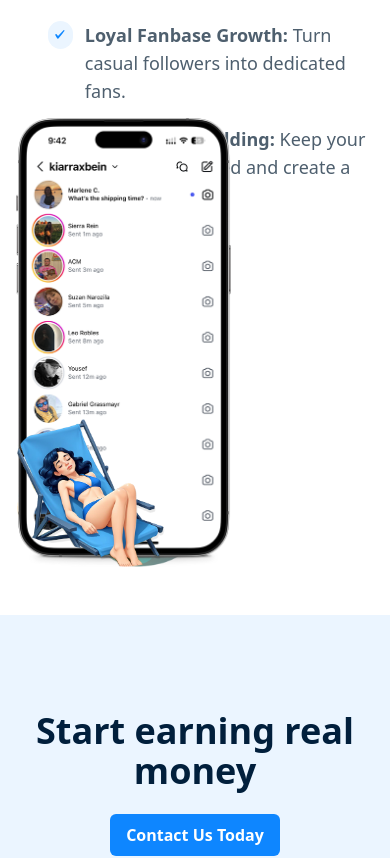
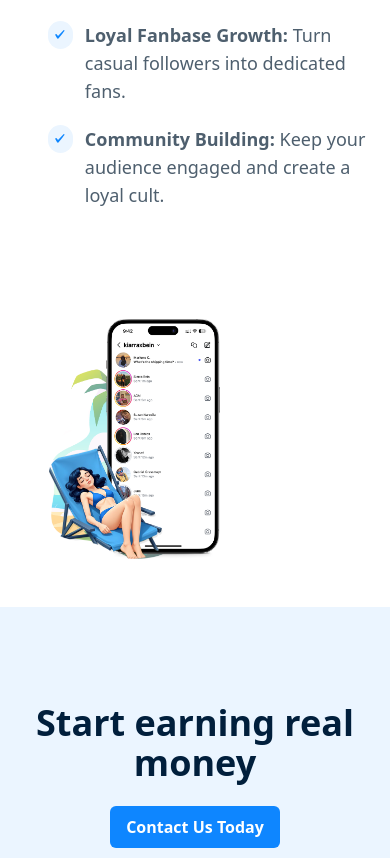
Before and after one commit to KamanDShrestha/rubia-2, a Next.js app: page /solutions in a window 390 px wide. Shown: the part 3608-4466 px from the top of the page. Built offline with nearby package versions, Linux system fonts and the light colour scheme.

Commit message:
fix: last solution image responsive

```diff
--- a/src/app/solutions/page.tsx
+++ b/src/app/solutions/page.tsx
@@ -242,7 +242,7 @@ const SolutionsPage = () => {
         <div className='md:py-[64px]'>
           <div className='flex flex-col items-center justify-between md:flex-row-reverse'>
             {/* Text Section */}
-            <div className=' flex flex-col justify-start items-start text-left pl-4 lg:pl-0 lg:pb-24'>
+            <div className=' flex flex-col justify-start items-start text-left pl-4 sm:pl-0 lg:pb-24'>
               <div className='w-12 h-12 mt-9 rounded-full bg-brand-light flex justify-center items-center'>
                 <Image src='/icons/manage.svg' alt='' width={20} height={20} />
               </div>
@@ -273,76 +273,81 @@ const SolutionsPage = () => {
               </div>
             </div>
 
-            <div className='relative w-full max-w-[760px] mx-auto lg:h-[560px] flex items-center justify-center lg:pr-24'>
+            <div className="relative w-full h-[350px] sm:h-96 flex items-center justify-center sm:mt-8 lg:mt-0">
+              {/* Background tree */}
+              <div className="absolute bottom-0 left-[9.5%] z-10 w-[42%] sm:w-[48%] lg:w-[32%]">
+                <Image
+                  src="/images/solutions/4/Curves 1.png"
+                  alt="Background tree"
+                  width={320}
+                  height={300}
+                  className="h-auto w-full object-contain"
+                />
+              </div>
+              {/* iPhone image */}
+              <div className="absolute bottom-0 left-[25%] z-20 w-[32%] sm:w-[40%] lg:w-[25%]">
+                <Image
+                  src="/images/solutions/4/iphone.png"
+                  alt="Iphone image"
+                  width={250}
+                  height={500}
+                  className="h-auto w-full object-contain"
+                />
+              </div>
+              {/* Woman on chair */}
+              <div className="absolute bottom-0 left-[9%] z-30 w-[32%] sm:w-[36%] lg:w-[25%]">
+                <Image
+                  src="/images/solutions/4/Woman.png"
+                  alt="woman on chair"
+                  width={260}
+                  height={340}
+                  className="h-auto w-full object-contain"
+                />
+              </div>
+            </div>
+
+          </div>
+        </div>
+      </div>
+
+      {/* <div className='relative w-full max-w-[760px] mx-auto lg:h-[560px] flex items-center justify-center'> */}
       {/* Background Image */}
-              <div className="relative w-full h-0 pb-[100%] sm:pb-[85%] lg:pb-[50%]">
-                <div className="absolute z-10 bottom-0 right-0  lg:-bottom-16 lg:right-19">
+      {/* <div className="relative wh-0 pb-[95%] sm:pb-[65%] lg:pb-[lex justify-center items-center">
+                <div className="absolute z-10 bottom-0 right-4 md:-bottom-8 lg:-bottom-16 lg:right-12">
                 <Image
                 src='/images/solutions/4/iphone.png'
                 alt='iPhone'
                     width={250}
                     height={500}
-                    className='object-contain w-[60%] h-[80%] sm:w-[80%] lg:w-[95%] lg:h-[100%]  sm:h-auto'
+                    className='object-contain w-[60%] h-[80%] sm:w-[80%] lg:w-[95%] lg:h-[100%] sm:h-auto'
                     />
                     </div>
 
-                <div className="absolute z-10 bottom-0 right-12 lg:-bottom-14 lg:right-12">
+                    <div className="absolute z-10 bottom-0 right-16 md:-bottom-8 lg:-bottom-14 lg:right-12">
                     <Image
                     src='/images/solutions/4/Woman.png'
                     alt='Woman'
                     width={260}
                     height={340}
-                    className='object-contain w-[48%] sm:w-[54%] lg:w-[72%] lg:h-[95%]  h-auto'
+                    className='object-contain w-[48%] sm:w-[54%] lg:w-[72%] lg:h-[95%] h-auto'
                     />
                     </div>
-                <div className="absolute z-0 bottom-0 right-4 lg:-bottom-16 lg:right-12">
+
+                    <div className="absolute z-0 bottom-0 right-8 md:-bottom-4 lg:-bottom-16 lg:right-12">
                     <Image
                     src='/images/solutions/4/Curves 1.png'
                     alt='Background'
-                    className='object-contain w-[60%] sm:w-[70%] lg:w-[95%] lg:h-[90%]  h-auto'
+                    className='object-contain w-[60%] sm:w-[70%] lg:w-[95%] lg:h-[86%] h-auto'
                     width={320}
                     height={300}
                     />
-
                     </div>
               </div>
-
-            </div>
-
-            {/* <Image
-                src='/images/solutions/4/Curves 1.png'
-                alt='Background'
-                className='absolute top-0 md:top-32 right-[10%] md:right-[160px] z-0 w-[240px] md:w-[320px] max-w-full h-auto'
-                width={320}
-                height={300}
-              /> */}
-
-            {/* Woman Image */}
-            {/* <div className='absolute bottom-12 md:bottom-[-32px] left-1/2 md:left-[238px] -translate-x-1/2 md:translate-x-0 z-20 w-[180px] md:w-[260px]'>
-                <Image
-                  src='/images/solutions/4/Woman.png'
-                  alt='Woman'
-                  width={260}
-                  height={340}
-                  className='object-contain max-w-full h-auto w-full'
-                />
             </div> */}
 
-            {/* iPhone Image */}
-            {/* <div className='absolute top-[20px] md:top-[60px] right-[5%] md:right-[60px] z-10 w-[140px] md:w-[250px]'>
-                <Image
-                  src='/images/solutions/4/iphone.png'
-                  alt='iPhone'
-                  width={250}
-                  height={500}
-                  className='object-contain h-auto w-full max-w-full'
-                />
-              </div> */}
-          </div>
-        </div>
-      </div>
 
-      {/* Cta Section */}
+      {/* Cta Section  */}
+
       <div className='py-[96px] w-full mt-12 md:mt-0 bg-brand-light'>
         <div className='container flex flex-col justify-center items-center'>
           <h1 className='text-4xl text-center font-semibold text-brand-dark'>
```
Lines whose indentation alone changed are shown as unchanged.
